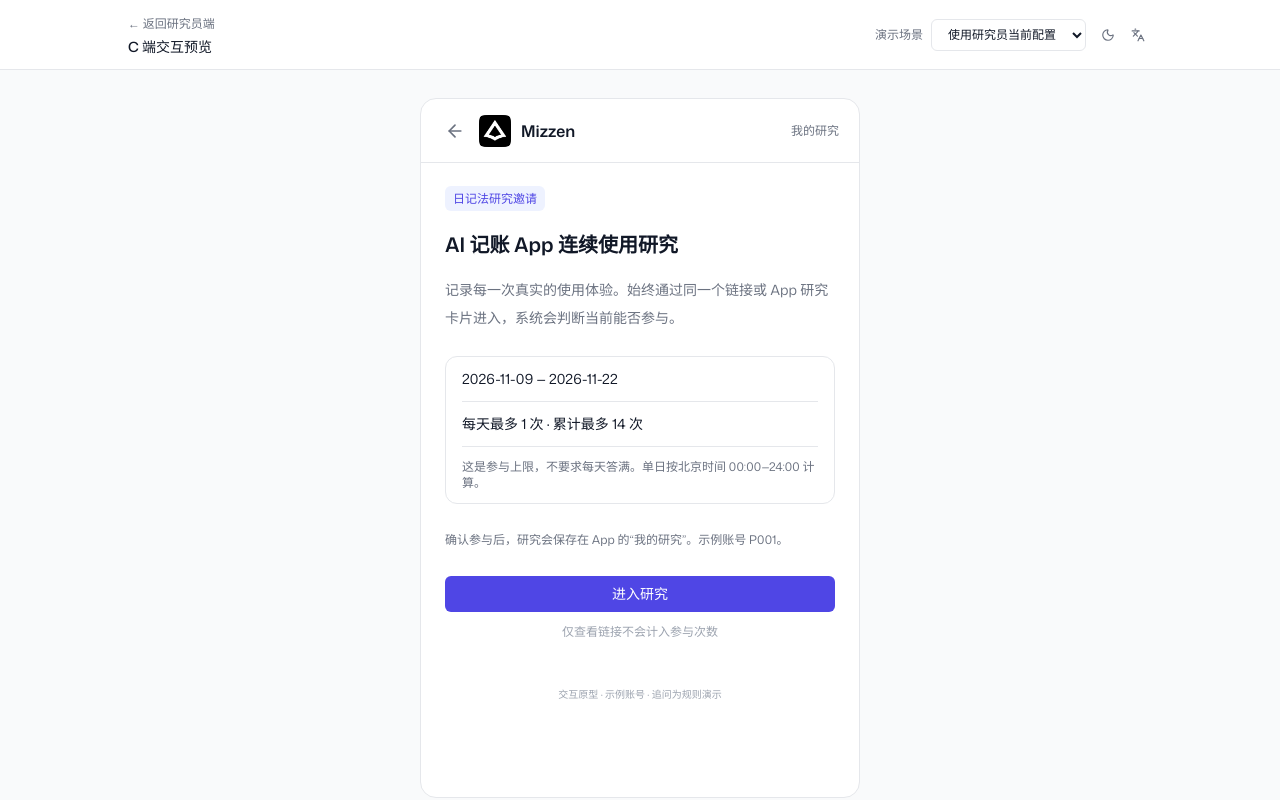
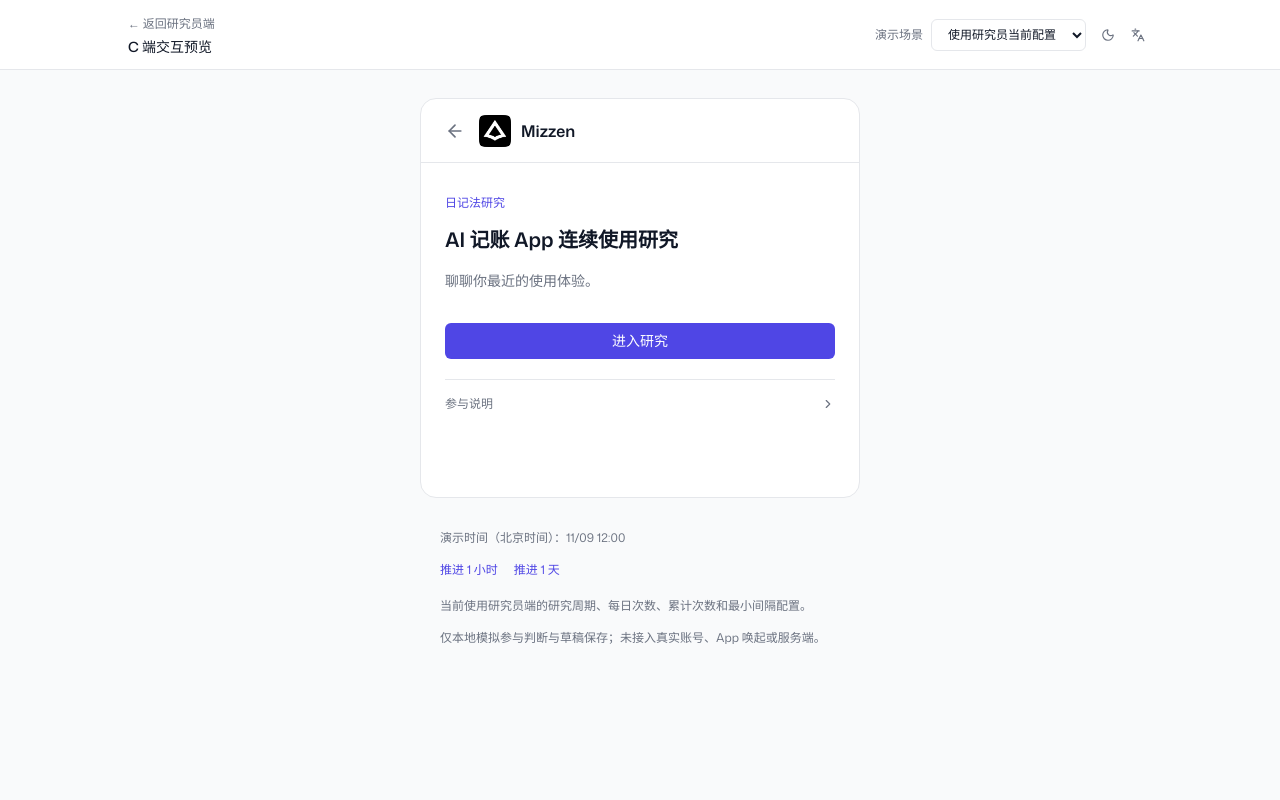
Before and after one commit to 2023liushuya-lab/mizzen-diary-prototype, a Next.js app: page /participant/join in a window 1280 px wide. Shown: the top 800 px of the page. Built offline with nearby package versions, Linux system fonts and the light colour scheme.

Commit message:
Simplify participant invitation and collapse participation details

```diff
--- a/src/components/participant/participant-app.tsx
+++ b/src/components/participant/participant-app.tsx
@@ -299,7 +299,12 @@ export function ParticipantApp({ screen }: { screen: Screen }) {
           </div>
         </div>
       </div>
-      <div className="mx-auto max-w-[440px] bg-card sm:my-7 sm:min-h-[700px] sm:rounded-2xl sm:border sm:border-border">
+      <div
+        className={cn(
+          "mx-auto max-w-[440px] bg-card sm:my-7 sm:rounded-2xl sm:border sm:border-border",
+          screen === "join" ? "sm:min-h-[400px]" : "sm:min-h-[700px]",
+        )}
+      >
         <header className="flex h-16 items-center justify-between border-b border-border px-5">
           <div className="flex items-center gap-2.5">
             {screen !== "home" && (
@@ -314,9 +319,11 @@ export function ParticipantApp({ screen }: { screen: Screen }) {
             <Brand />
             <span className="text-base font-semibold">Mizzen</span>
           </div>
+          {screen !== "join" && (
             <span className="text-xs text-muted-foreground">
               {say("我的研究", "My studies")}
             </span>
+          )}
         </header>
         {!ready ? (
           <p className="p-6 text-sm text-muted-foreground">
@@ -339,37 +346,19 @@ export function ParticipantApp({ screen }: { screen: Screen }) {
             </Button>
           </section>
         ) : screen === "join" ? (
-          <section className="p-6">
-            <span className="rounded-md bg-indigo-50 px-2 py-1 text-xs text-primary dark:bg-indigo-950">
-              {say("日记法研究邀请", "Diary study invitation")}
-            </span>
-            <h1 className="mt-5 text-xl font-semibold leading-8">{title}</h1>
-            <p className="mt-4 text-sm leading-7 text-muted-foreground">
+          <section className="px-6 pt-8 pb-6" data-testid="simple-invitation">
+            <p className="text-xs font-medium text-primary">
+              {say("日记法研究", "Diary study")}
+            </p>
+            <h1 className="mt-3 text-xl font-semibold leading-8">{title}</h1>
+            <p className="mt-3 text-sm leading-7 text-muted-foreground">
               {say(
-                "记录每一次真实的使用体验。始终通过同一个链接或 App 研究卡片进入，系统会判断当前能否参与。",
-                "Record each real experience. Return through the same link or app card; eligibility is checked each time.",
-              )}
-            </p>
-            <div className="my-6 divide-y divide-border rounded-xl border border-border px-4 text-sm">
-              <p className="py-3">
-                {config.start} — {config.end}
-              </p>
-              <p className="py-3">{limitSummary}</p>
-              <p className="py-3 text-xs text-muted-foreground">
-                {say(
-                  "这是参与上限，不要求每天答满。单日按北京时间 00:00—24:00 计算。",
-                  "These are caps, not daily targets. A day runs 00:00–24:00 in Asia/Shanghai.",
-                )}
-              </p>
-            </div>
-            <p className="mb-6 text-xs leading-6 text-muted-foreground">
-              {say(
-                "确认参与后，研究会保存在 App 的“我的研究”。示例账号 P001。",
-                "Joining adds this study to My studies. Demo account P001.",
+                "聊聊你最近的使用体验。",
+                "Tell us about your recent experience.",
               )}
             </p>
             <Button
-              className="w-full"
+              className="mt-7 w-full"
               onClick={() => {
                 state.join();
                 router.push("/participant/study");
@@ -377,14 +366,35 @@ export function ParticipantApp({ screen }: { screen: Screen }) {
             >
               {state.joined
                 ? say("进入研究", "Open study")
-                : say("确认参与", "Join study")}
+                : say("开始参与", "Join study")}
             </Button>
-            <p className="mt-3 text-center text-xs text-placeholder">
+            <details
+              className="group mt-5 border-t border-border pt-4"
+              data-testid="participation-details"
+            >
+              <summary className="flex cursor-pointer list-none items-center justify-between text-xs text-muted-foreground [&::-webkit-details-marker]:hidden">
+                {say("参与说明", "Participation details")}
+                <ChevronRight className="size-3.5 transition-transform group-open:rotate-90" />
+              </summary>
+              <div className="mt-3 space-y-2 text-xs leading-6 text-muted-foreground">
+                <p>
+                  {config.start} — {config.end}
+                </p>
+                <p>{limitSummary}</p>
+                <p>
                   {say(
-                "仅查看链接不会计入参与次数",
-                "Opening the link does not count as a session",
+                    "次数是参与上限，不要求每天答满；按北京时间自然日计算。",
+                    "These are caps, not daily targets. Days follow Asia/Shanghai time.",
                   )}
                 </p>
+                <p>
+                  {say(
+                    "参与后可在 App“我的研究”中继续。",
+                    "Continue later from My studies in the app.",
+                  )}
+                </p>
+              </div>
+            </details>
           </section>
         ) : !state.joined ? (
           <section className="px-6 py-12">
@@ -856,12 +866,14 @@ export function ParticipantApp({ screen }: { screen: Screen }) {
             )}
           </section>
         )}
+        {screen !== "join" && (
           <div className="px-5 py-5 text-center text-[10px] leading-5 text-placeholder">
             {say(
               "交互原型 · 示例账号 · 追问为规则演示",
               "Prototype · demo account · rule-based follow-ups",
             )}
           </div>
+        )}
       </div>
       <div className="mx-auto max-w-[440px] px-5 pb-6 text-xs leading-6 text-muted-foreground">
         <p>
```
Also changed, not shown: 3 other files (tests, documents, lock files or other folders). Lines whose indentation alone changed are shown as unchanged.
